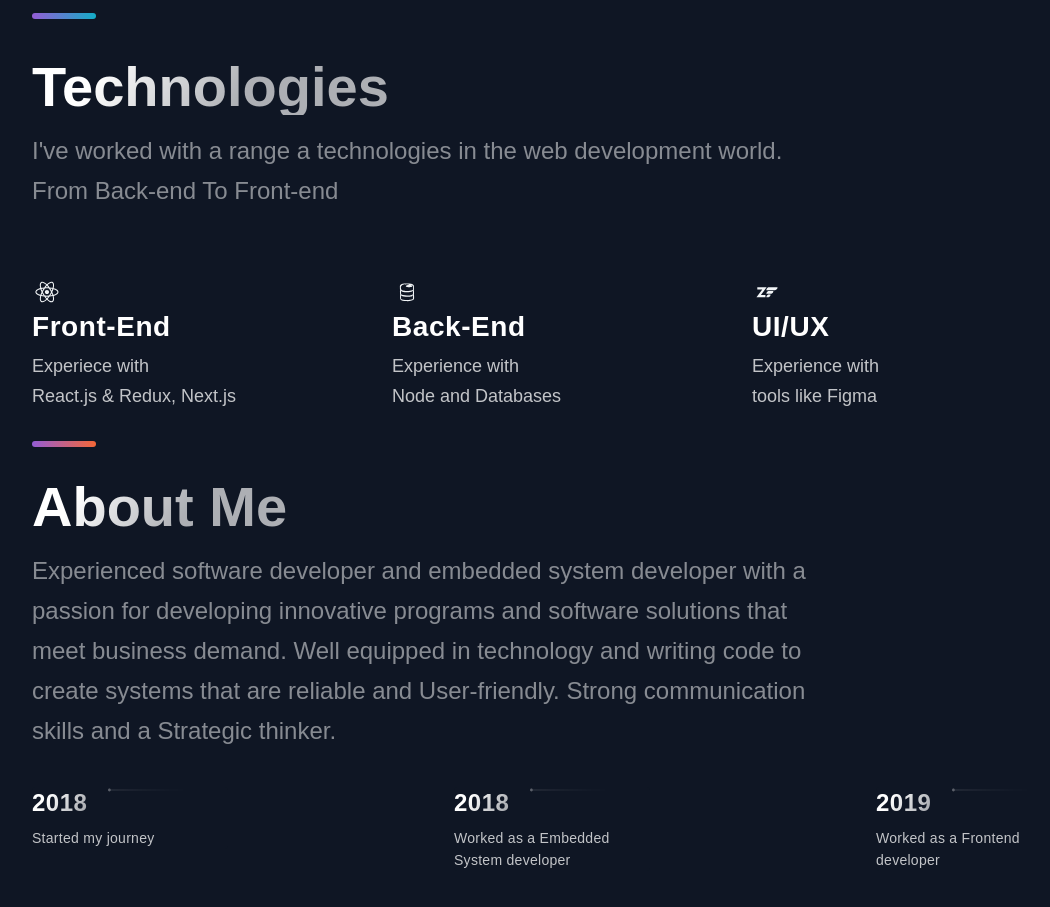
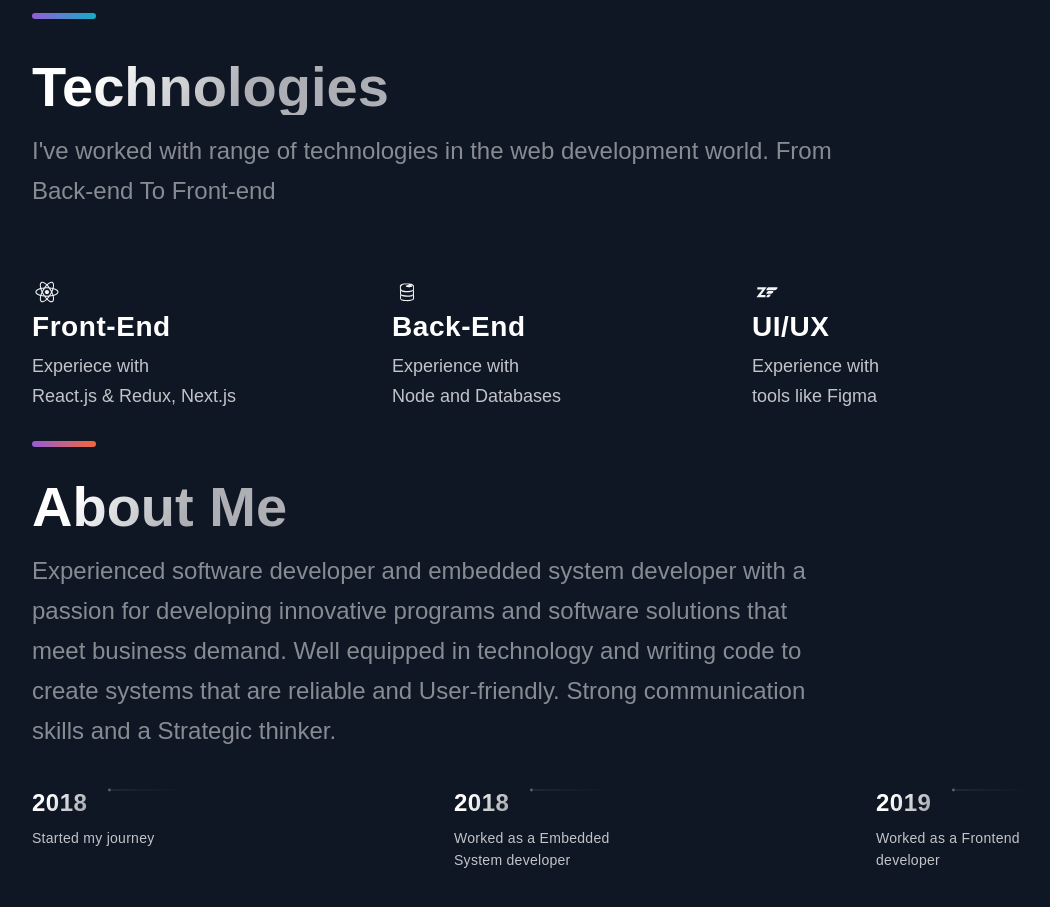
Before and after one commit to NwaforAugustine321/portfolio, a Next.js app: page / in a window 1280 px wide. Shown: the part 2060-2967 px from the top of the page, without its empty margins (88-1138 px from the left). Built offline with nearby package versions, Linux system fonts and the light colour scheme.

Commit message:
first commit

```diff
--- a/src/components/Technologies/Technologies.js
+++ b/src/components/Technologies/Technologies.js
@@ -7,7 +7,7 @@ const Technologies = () => (
 	<Section id='tech'>
 		<SectionDivider divider />
 		<SectionTitle>Technologies</SectionTitle>
-		<SectionText>I've worked with a range a technologies in the web development world. From Back-end To Front-end</SectionText>
+		<SectionText>I've worked with range of technologies in the web development world. From Back-end To Front-end</SectionText>
 		<List>
 			<ListItem>
 				<picture>
```
